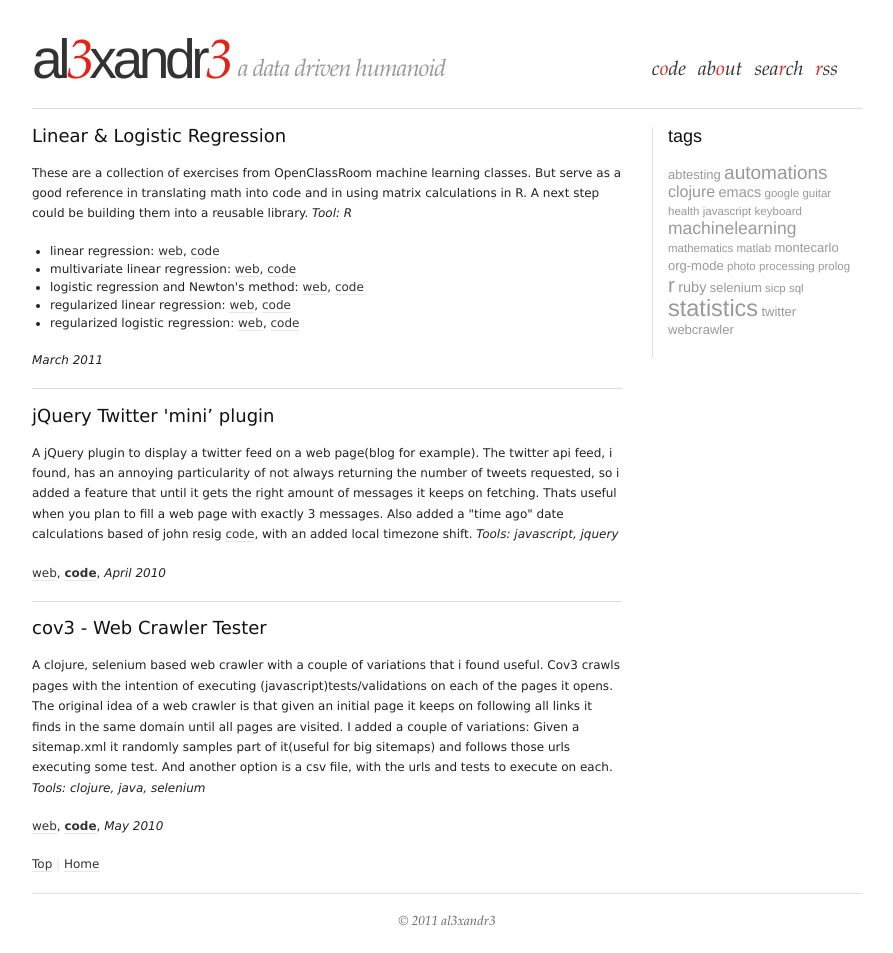
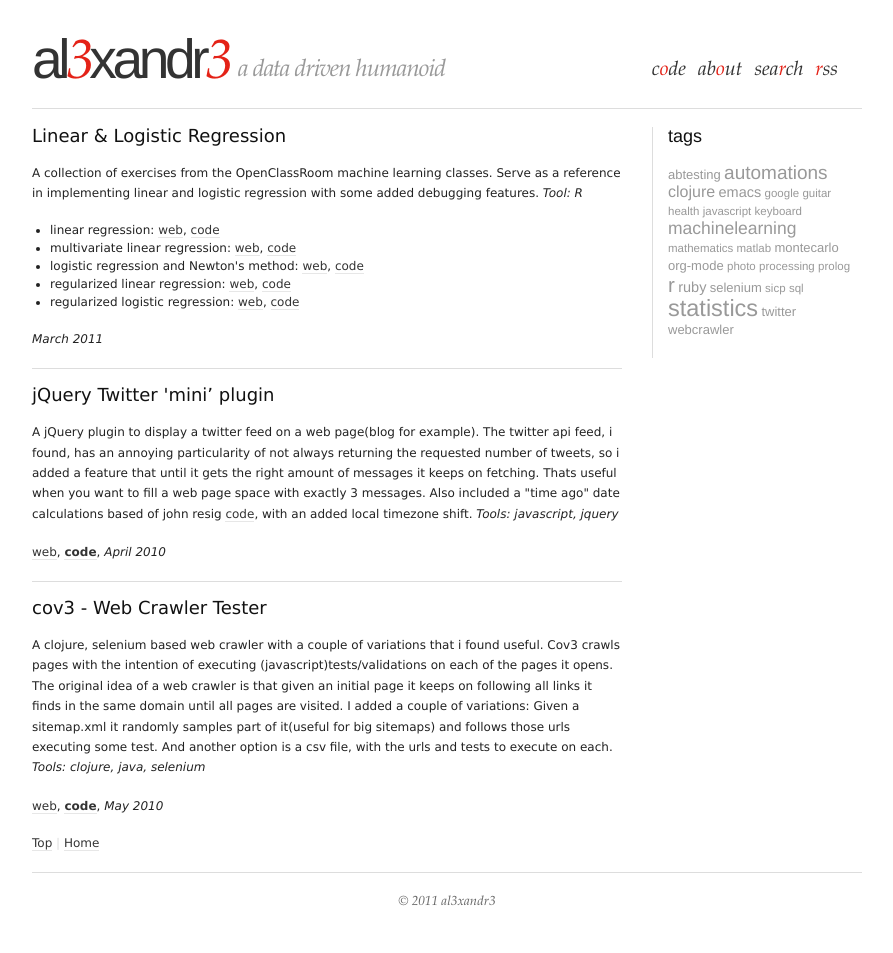
Before and after one commit to al3xandr3/al3xandr3.github.io, a Jekyll site: the page built from pages/code.html, in a window 1280 px wide. Shown: the whole page, without its empty margins (173-1066 px from the left). Built offline with Jekyll 4.4.1, drawn with Linux system fonts in a browser that asks for light colours; after the commit the page ends 932 px from its top, so only the background shows below that.

Commit message:
code page update

```diff
--- a/_org/pages/code.org
+++ b/_org/pages/code.org
@@ -3,7 +3,7 @@
 
 ** Linear & Logistic Regression
 
-These are a collection of exercises from OpenClassRoom machine learning classes. But serve as a good reference in translating math into code and in using matrix calculations in R. A next step could be building them into a reusable library. /Tool: R/
+A collection of exercises from the OpenClassRoom machine learning classes. Serve as a reference in implementing linear and logistic regression with some added debugging features. /Tool: R/
 - linear regression: [[http://al3xandr3.github.com/2011/02/24/ml-ex2-linear-regression.html][web]], [[https://github.com/al3xandr3/al3xandr3.github.com/blob/master/_org/posts/ml2.r][code]]
 - multivariate linear regression: [[http://al3xandr3.github.com/2011/03/08/ml-ex3.html][web]], [[https://github.com/al3xandr3/al3xandr3.github.com/blob/master/_org/posts/ml3.r][code]]
 - logistic regression and Newton's method: [[http://al3xandr3.github.com/2011/03/16/ml-ex4.html][web]], [[https://github.com/al3xandr3/al3xandr3.github.com/blob/master/_org/posts/ml4.r][code]]
@@ -16,8 +16,8 @@ These are a collection of exercises from OpenClassRoom machine learning classes.
 
 ** jQuery Twitter 'mini’ plugin
 
-A jQuery plugin to display a twitter feed on a web page(blog for example). The twitter api feed, i found, has an annoying particularity of not always returning the number of tweets requested, so i added a feature that until it gets the right amount of messages it keeps on fetching. Thats useful when you plan to fill a web page with exactly 3 messages.
-Also added a "time ago" date calculations based of john resig [[http://ejohn.org/blog/javascript-pretty-date/][code]], with an added local timezone shift.
+A jQuery plugin to display a twitter feed on a web page(blog for example). The twitter api feed, i found, has an annoying particularity of not always returning the requested number of tweets, so i added a feature that until it gets the right amount of messages it keeps on fetching. Thats useful when you want to fill a web page space with exactly 3 messages.
+Also included a "time ago" date calculations based of john resig [[http://ejohn.org/blog/javascript-pretty-date/][code]], with an added local timezone shift.
 /Tools: javascript, jquery/
 
 [[http://al3xandr3.github.com/2010/04/10/jquery-twitter-plugin.html][web]], [[https://github.com/al3xandr3/jquery-twitter-plugin][*code*]], /April 2010/
--- a/pages/code.html
+++ b/pages/code.html
@@ -13,7 +13,7 @@ title: Code
 
 
 <p>
-These are a collection of exercises from OpenClassRoom machine learning classes. But serve as a good reference in translating math into code and in using matrix calculations in R. A next step could be building them into a reusable library. <i>Tool: R</i>
+A collection of exercises from the OpenClassRoom machine learning classes. Serve as a reference in implementing linear and logistic regression with some added debugging features. <i>Tool: R</i>
 </p><ul>
 <li>linear regression: <a href="http://al3xandr3.github.com/2011/02/24/ml-ex2-linear-regression.html">web</a>, <a href="https://github.com/al3xandr3/al3xandr3.github.com/blob/master/_org/posts/ml2.r">code</a>
 </li>
@@ -42,8 +42,8 @@ These are a collection of exercises from OpenClassRoom machine learning classes.
 
 
 <p>
-A jQuery plugin to display a twitter feed on a web page(blog for example). The twitter api feed, i found, has an annoying particularity of not always returning the number of tweets requested, so i added a feature that until it gets the right amount of messages it keeps on fetching. Thats useful when you plan to fill a web page with exactly 3 messages.
-Also added a "time ago" date calculations based of john resig <a href="http://ejohn.org/blog/javascript-pretty-date/">code</a>, with an added local timezone shift.
+A jQuery plugin to display a twitter feed on a web page(blog for example). The twitter api feed, i found, has an annoying particularity of not always returning the requested number of tweets, so i added a feature that until it gets the right amount of messages it keeps on fetching. Thats useful when you want to fill a web page space with exactly 3 messages.
+Also included a "time ago" date calculations based of john resig <a href="http://ejohn.org/blog/javascript-pretty-date/">code</a>, with an added local timezone shift.
 <i>Tools: javascript, jquery</i>
 </p>
 <p>
```
